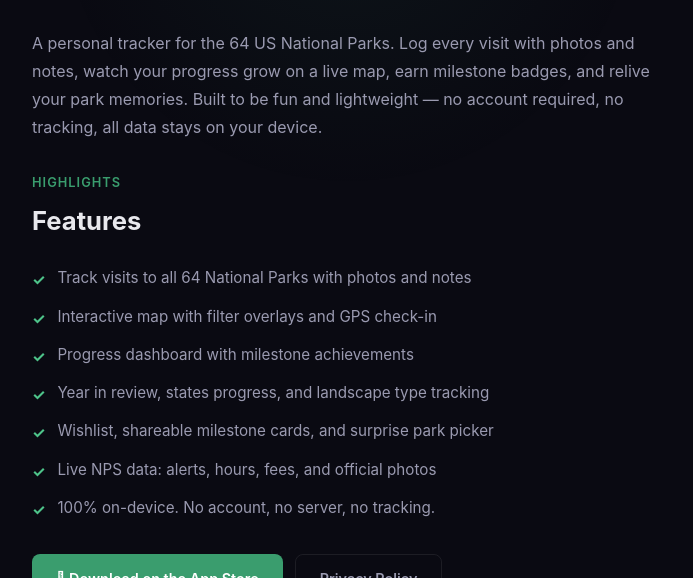
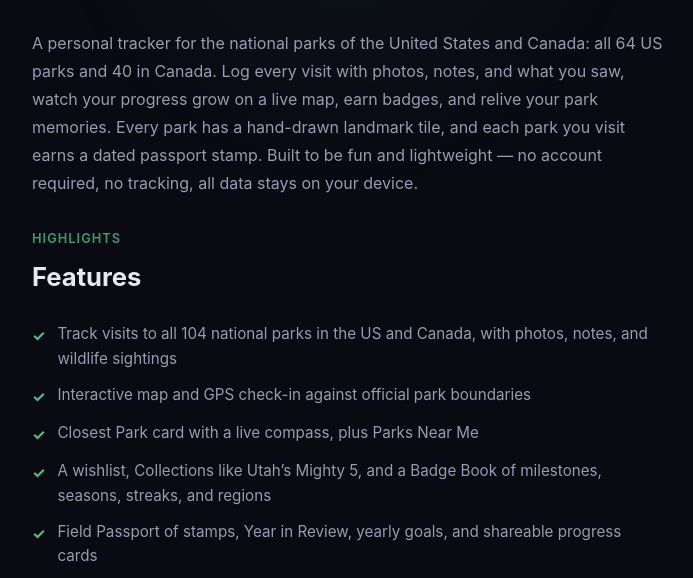
Before and after one commit to joncwyatt/jncybr.com, a plain HTML site: page side-projects/park-visit-log/index.html in a window 1280 px wide. Shown: the part 208-786 px from the top of the page, without its empty margins (292-985 px from the left). Drawn offline with Linux system fonts and the light colour scheme.

Commit message:
Park Visit Log: the US and Canada, 104 parks, and the features in 1.4.1
Co-Authored-By: Claude Opus 5.5 <noreply@anthropic.com>
Claude-Session: https://claude.ai/code/session_01WS7krkRoAQGzPnn4S58Yvo

```diff
--- a/side-projects/park-visit-log/index.html
+++ b/side-projects/park-visit-log/index.html
@@ -6,14 +6,14 @@
     <meta http-equiv="Content-Security-Policy" content="default-src 'self'; script-src 'self'; style-src 'self'; img-src 'self'; object-src 'none'; base-uri 'self'; form-action 'self'; upgrade-insecure-requests">
     <meta name="referrer" content="strict-origin-when-cross-origin">
     <title>Park Visit Log — iOS App</title>
-    <meta name="description" content="Track your visits to all 64 US National Parks. Free iOS app by Jon Wyatt.">
+    <meta name="description" content="Track your visits to the national parks of the United States and Canada, all 104 of them. Free iOS app by Jon Wyatt.">
     <link rel="icon" href="/favicon.ico" sizes="32x32">
     <link rel="icon" href="/favicon.svg" type="image/svg+xml">
     <link rel="apple-touch-icon" href="/apple-touch-icon.png">
     <link rel="canonical" href="https://jncybr.com/side-projects/park-visit-log/">
     <meta property="og:type" content="website">
     <meta property="og:title" content="Park Visit Log — iOS App">
-    <meta property="og:description" content="Track your visits to all 64 US National Parks. Free iOS app by Jon Wyatt.">
+    <meta property="og:description" content="Track your visits to the national parks of the United States and Canada, all 104 of them. Free iOS app by Jon Wyatt.">
     <meta property="og:url" content="https://jncybr.com/side-projects/park-visit-log/">
     <meta property="og:site_name" content="jncybr">
     <meta property="og:image" content="https://jncybr.com/assets/og-default.png">
@@ -53,8 +53,10 @@
 
         <!-- Description -->
         <p class="app-description">
-            A personal tracker for the 64 US National Parks. Log every visit with photos and notes,
-            watch your progress grow on a live map, earn milestone badges, and relive your park memories.
+            A personal tracker for the national parks of the United States and Canada: all 64 US parks
+            and 40 in Canada. Log every visit with photos, notes, and what you saw, watch your progress
+            grow on a live map, earn badges, and relive your park memories. Every park has a hand-drawn
+            landmark tile, and each park you visit earns a dated passport stamp.
             Built to be fun and lightweight &mdash; no account required, no tracking, all data stays on your device.
         </p>
 
@@ -65,12 +67,15 @@
         </div>
 
         <ul class="features-list">
-            <li><span class="check">&#10003;</span> Track visits to all 64 National Parks with photos and notes</li>
-            <li><span class="check">&#10003;</span> Interactive map with filter overlays and GPS check-in</li>
-            <li><span class="check">&#10003;</span> Progress dashboard with milestone achievements</li>
-            <li><span class="check">&#10003;</span> Year in review, states progress, and landscape type tracking</li>
-            <li><span class="check">&#10003;</span> Wishlist, shareable milestone cards, and surprise park picker</li>
-            <li><span class="check">&#10003;</span> Live NPS data: alerts, hours, fees, and official photos</li>
+            <li><span class="check">&#10003;</span> Track visits to all 104 national parks in the US and Canada, with photos, notes, and wildlife sightings</li>
+            <li><span class="check">&#10003;</span> Interactive map and GPS check-in against official park boundaries</li>
+            <li><span class="check">&#10003;</span> Closest Park card with a live compass, plus Parks Near Me</li>
+            <li><span class="check">&#10003;</span> A wishlist, Collections like Utah&rsquo;s Mighty 5, and a Badge Book of milestones, seasons, streaks, and regions</li>
+            <li><span class="check">&#10003;</span> Field Passport of stamps, Year in Review, yearly goals, and shareable progress cards</li>
+            <li><span class="check">&#10003;</span> Live NPS data for US parks: alerts, hours, fees, and official photos</li>
+            <li><span class="check">&#10003;</span> Sun &amp; Sky: sunrise, sunset, golden hour, and moon phase for every park</li>
+            <li><span class="check">&#10003;</span> Home and Lock Screen widgets, Siri, and Spotlight</li>
+            <li><span class="check">&#10003;</span> Made for iPhone Duo: unfold it and the app opens like an atlas, map on one page and park on the other</li>
             <li><span class="check">&#10003;</span> 100% on-device. No account, no server, no tracking.</li>
         </ul>
 
```
Also changed, not shown: index.html (+1 -1 lines), side-projects/index.html (+1 -1 lines).
